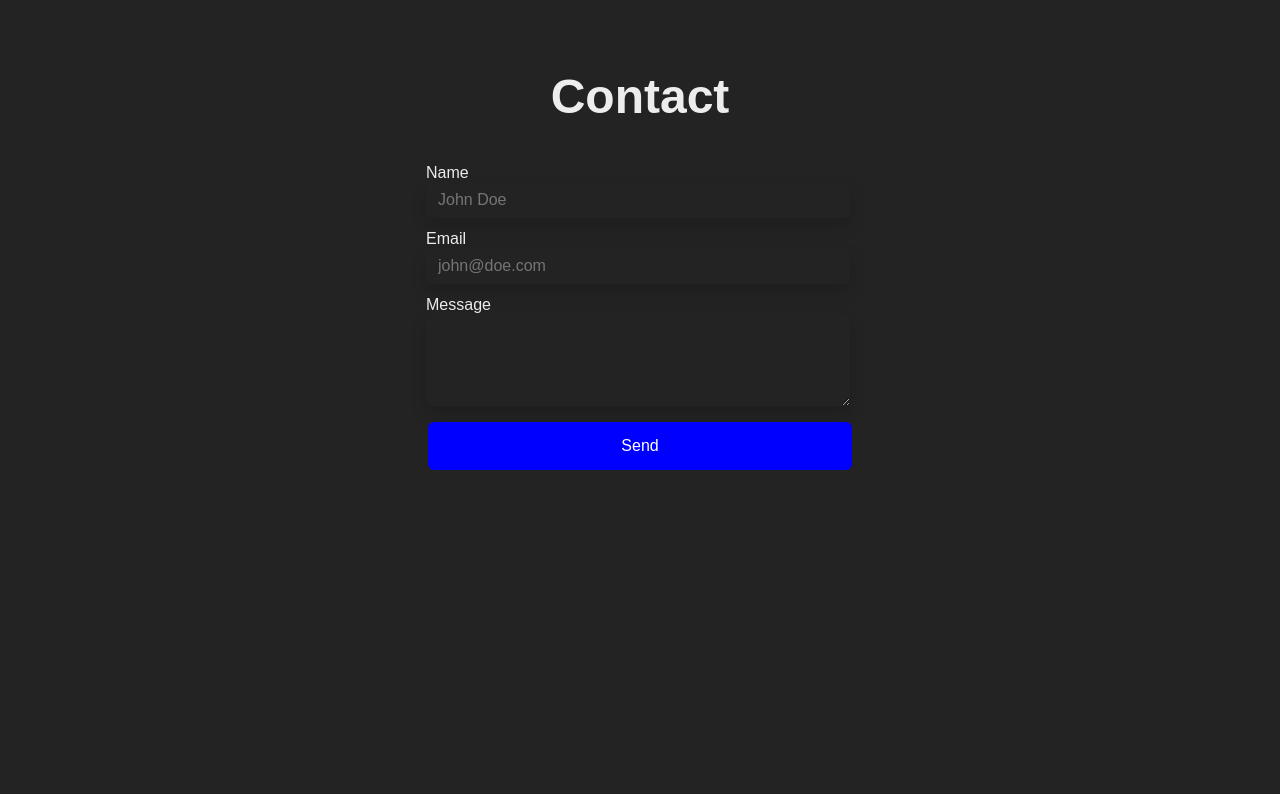
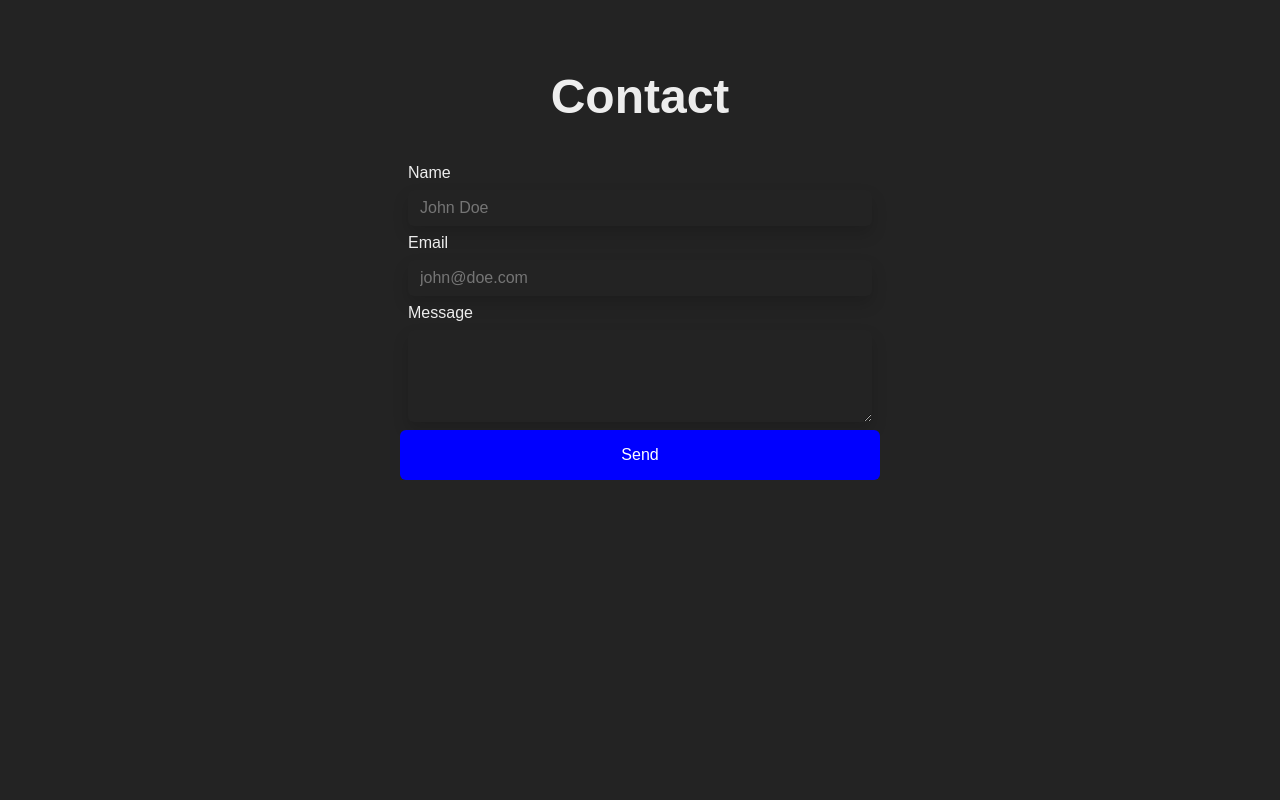
Before and after one commit to DarrenSanders123/DS-Site-www, a website: page index.html in a window 1280 px wide. Shown: the part 6987-7787 px from the top of the page. Drawn offline with nearby package versions, Linux system fonts and the light colour scheme; no server answers.

Commit message:
updated reviews

```diff
--- a/assets/css/components/_contact.scss
+++ b/assets/css/components/_contact.scss
@@ -25,30 +25,20 @@
     justify-content: center;
     flex-direction: column;
 
-    //min-width: 10rem;
-    //width: fit-content;
-    //max-width: 50%;
+    min-width: 20rem;
+    width: 100vw;
+    max-width: 30rem;
+
 
     & label {
       display: block;
       color: var(--text-color);
-      width: 25rem;
-
-      @media screen and (max-width: 580px) {
-        width: 15rem;
-      }
-
-      margin: 0;
+      margin: 0 .5rem;
     }
 
     & input, textarea {
       transition: none;
       display: block;
-      width: 25rem;
-
-      @media screen and (max-width: 580px) {
-        width: 15rem;
-      }
 
       padding: .375rem .75rem;
       font-size: 1rem;
@@ -68,7 +58,8 @@
       -moz-appearance: none;
       appearance: none;
       border-radius: .375rem;
-      margin-bottom: .75rem;
+      margin: .5rem .5rem;
+
 
       &:is(textarea) {
         height: 5rem;
@@ -80,19 +71,14 @@
       color: #fff;
       background-color: var(--accent-color);
       border-radius: .375rem;
-      padding: 15px 32px;
+      padding: 1rem 2rem;
       text-align: center;
       text-decoration: none;
-      display: inline-block;
+      display: block;
       font-size: 16px;
-      margin: 4px 2px;
+
       cursor: pointer;
 
-      width: 26.5rem;
-
-      @media screen and (max-width: 580px) {
-        width: 16.5rem;
-      }
     }
   }
 }
```
Also changed, not shown: assets/css/main.css, 1 other file.
